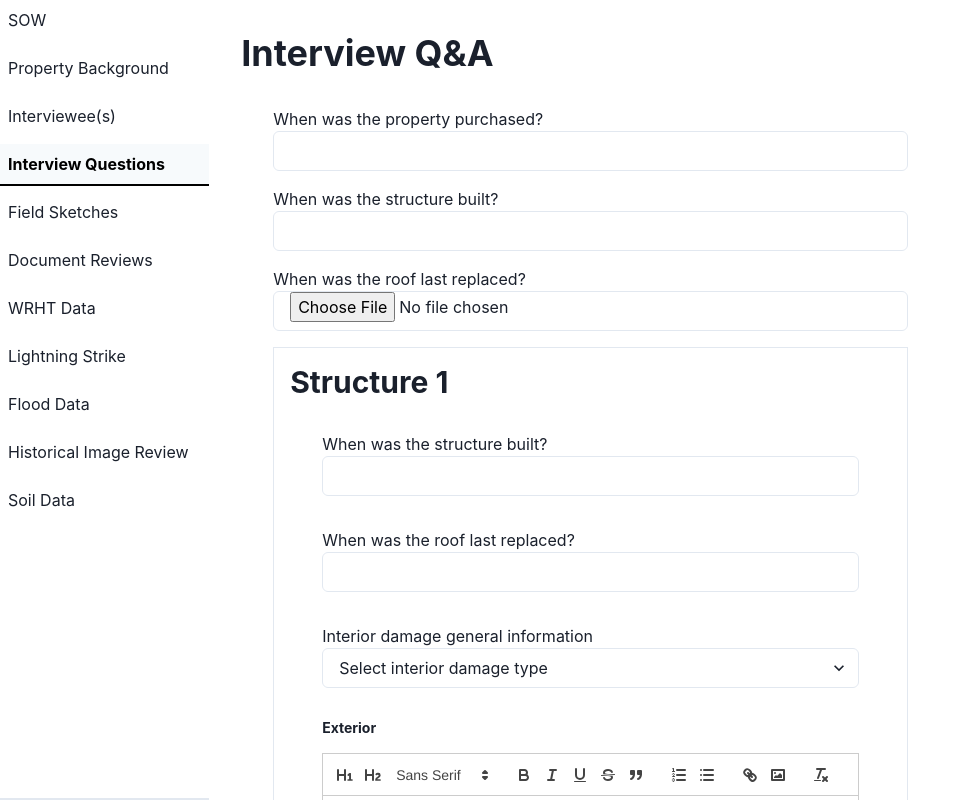
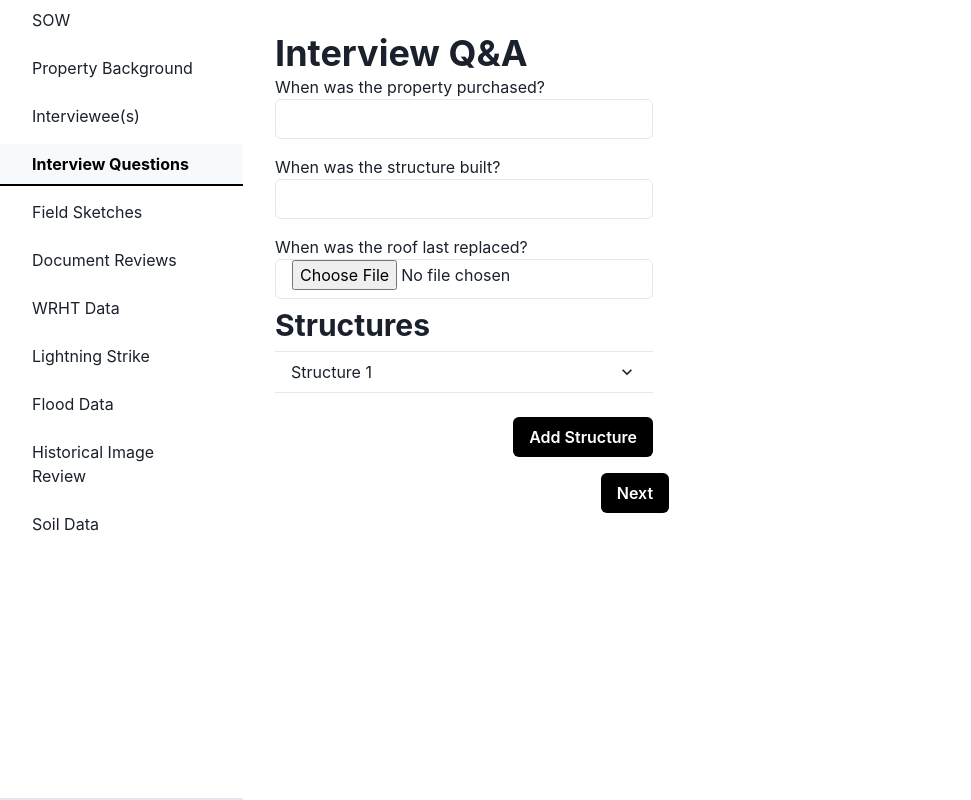
Before and after one commit to WebientTechnologies/REPORT-BUDDY-REACTJS, a React (Create React App) app: page / in a window 1280 px wide. Both pictures are taken after a click on the tab "Interview Questions". Shown: the whole page, without its empty margins (0-971 px from the left). Built offline with nearby package versions, Linux system fonts and the light colour scheme.

Commit message:
accodians added

```diff
--- a/src/component/FeildForm.jsx
+++ b/src/component/FeildForm.jsx
@@ -72,7 +72,7 @@ export function FieldForm() {
           h={"100vh"}
           overflowY={"auto"}
           position={"sticky"}
-          w="250px"
+          w="300px"
           justifyContent={"start"}
           gap={"2"}
           alignItems={"start"}
@@ -93,7 +93,6 @@ export function FieldForm() {
                 borderColor: "black",
               }}
               textAlign={"start"}
-              px="2"
               w="full"
               _active={{
                 bgColor: "gray.50",
@@ -101,8 +100,9 @@ export function FieldForm() {
                 fontWeight: "bold",
                 borderColor: "black",
               }}
+
             >
-              <Text w="full" textAlign={"start"}>
+              <Text w="full" textAlign={"start" } px="4" display={"block"}>
                 {tab.label}
               </Text>
             </Tab>
--- a/src/component/qna.jsx
+++ b/src/component/qna.jsx
@@ -2,17 +2,21 @@ import React, { useState } from "react";
 import {
   Box,
   Heading,
-  FormControl,
   Text,
-  Select,
   Input,
   Button,
+  VStack,
+  Accordion,
+  AccordionItem,
+  AccordionButton,
+  AccordionPanel,
   Divider,
-  VStack,
+  Icon,
+  FormControl,
+  AccordionIcon,
   HStack,
 } from "@chakra-ui/react";
-// import ReactMic from "react-mic";
-import AudioReactRecorder, { RecordState } from "audio-react-recorder";
+import { MdExpandMore } from "react-icons/md"; // Import accordion icon
 import ReactQuill from "react-quill";
 import {
   atticAccessOptions,
@@ -21,6 +25,7 @@ import {
   quillModules,
   roomAreaOptions,
 } from "./data";
+import ReactSelect from "react-select";
 
 function InterviewQnAComponent() {
   // State to store Q&A data
@@ -52,16 +57,13 @@ function InterviewQnAComponent() {
               {
                 type: "",
                 description: "",
-
-                        }
+              },
             ],
-                }
+          },
         ],
-        }
+      },
     ],
   });
-
-  // State to manage audio recording
 
   // Function to add a new structure
   const addStructure = () => {
@@ -120,14 +122,14 @@ function InterviewQnAComponent() {
 
   return (
     <Box p="4">
-      <Heading as="h2" size="xl" >
+      <Heading as="h2" size="xl">
         Interview Q&A
       </Heading>
-<Box p="8">
 
       {/* Display questions */}
+      <VStack spacing={4} align="start" gap={4}>
         {qna.questions.map((question, questionIndex) => (
-        <FormControl key={questionIndex} mb={4}>
+          <Box key={questionIndex} w="100%">
             <Text>{question.label}</Text>
             <Input
               type={question.type}
@@ -138,37 +140,42 @@ function InterviewQnAComponent() {
                 setQna({ ...qna, questions: updatedQuestions });
               }}
             />
-        </FormControl>
+          </Box>
         ))}
+      </VStack>
+
+      <Heading as="h3" size="lg" my={2}>
+Structures</Heading>
 
       {/* Display structures */}
+      <Accordion allowMultiple >
         {qna.structures.map((structure, structureIndex) => (
-        <Box p={4} key={structureIndex} border={"1px solid"} borderColor={"gray.200"}>
-        <Heading as="h3" size="lg">
+          <AccordionItem key={structureIndex} my={2}>
+            <AccordionButton>
+              <Box flex="1" textAlign="left">
                 Structure {structureIndex + 1}
-          </Heading>
-         <VStack gap={4} key={structureIndex} alignItems={'start'} p="8">
-
-
-          {/* When was the structure built? - text input */}
-          <FormControl mb={4}>
+              </Box>
+              <AccordionIcon/>
+            </AccordionButton>
+            <AccordionPanel pb={4}>
+              <VStack spacing={4} align="start" w="100%">
+                <Box w="100%">
                   <Text>When was the structure built?</Text>
                   <Input
                     type="text"
                     value={structure.buildDate}
                     onChange={(e) => {
                       const updatedStructures = [...qna.structures];
-                updatedStructures[structureIndex].buildDate = e.target.value;
+                      updatedStructures[structureIndex].buildDate =
+                        e.target.value;
                       setQna({
                         ...qna,
                         structures: updatedStructures,
                       });
                     }}
                   />
-          </FormControl>
-
-          {/* When was the roof last replaced? - text input */}
-          <FormControl mb={4}>
+                </Box>
+                <Box w="100%">
                   <Text>When was the roof last replaced?</Text>
                   <Input
                     type="text"
@@ -183,35 +190,28 @@ function InterviewQnAComponent() {
                       });
                     }}
                   />
-          </FormControl>
-
-          {/* Interior damage general information - React Select */}
-          <FormControl mb={4}>
+                </Box>
+                <Box w="100%">
                   <Text>Interior damage general information</Text>
-            <Select
+                  <ReactSelect
                     options={interiorDamageOptions}
                     placeholder="Select interior damage type"
                     isSearchable={false}
                     // Add your onChange logic here
                   />
-          </FormControl>
-
-          {/* Exterior sub sub heading */}
-          <Heading as="h6" size="xs">
+                </Box>
+                <Box w="100%">
+                  <Heading as="h6" size="sm">
                     Exterior
                   </Heading>
-
-          {/* React Quill for exterior damage information */}
-          <FormControl mb={4} minH={"200px"} isRequired>
+                  <FormControl mb={4} isRequired height={'200px'}>
                     <ReactQuill
                       modules={quillModules}
                       placeholder="1. Which items were damaged? 2. When were they installed? 3. When was the damage first noticed? 4. Which specific items were repaired and when? 5. Which specific items were replaced and when?"
                       style={{ height: "150px" }}
                     />
                   </FormControl>
-
-          {/* Notes - text input */}
-          <FormControl mb={4}>
+                  <Box w="100%">
                     <Text>Notes</Text>
                     <Input
                       type="text"
@@ -226,24 +226,20 @@ function InterviewQnAComponent() {
                         });
                       }}
                     />
-          </FormControl>
-
-          {/* Roof sub sub heading */}
-          <Heading as="h6" size="xs">
+                  </Box>
+                </Box>
+                <Box w="100%">
+                  <Heading as="h6" size="sm">
                     Roof
                   </Heading>
-
-          {/* React Quill for roof damage information */}
-          <FormControl mb={4} minH={"200px"} isRequired>
+                  <FormControl mb={4} isRequired height={'200px'}>
                     <ReactQuill
                       modules={quillModules}
                       placeholder="1. Which areas were damaged? 2. When were they installed? 3. When was each area of damage first noticed? 4. Which specific items were repaired and when? 5. Which specific items were replaced and when?"
                       style={{ height: "150px" }}
                     />
                   </FormControl>
-
-          {/* Notes - text input */}
-          <FormControl mb={4}>
+                  <Box w="100%">
                     <Text>Notes</Text>
                     <Input
                       type="text"
@@ -258,123 +254,115 @@ function InterviewQnAComponent() {
                         });
                       }}
                     />
-          </FormControl>
+                  </Box>
+                </Box>
 
-          {structure.rooms?.map((room, roomIndex) => {
-            return (
-            <Box p={4} key={roomIndex} border={"1px solid"} borderColor={"gray.200"} w={"full"}>
-                {/* Room/Area 1 sub sub heading */}
-                <Heading as="h6" size="xs">
+                {structure.rooms?.map((room, roomIndex) => (
+                  <Accordion allowMultiple key={roomIndex} w={"full"} gap={4}>
+                    <AccordionItem my={2}>
+                      <AccordionButton>
+                        <Box flex="1" textAlign="left">
                           Room/Area {roomIndex + 1}
-                </Heading>
-
-<Box p="8" w={"full"}>
-                    {/* Select Room/Area 1 - select */}
-                    <FormControl mb={4}>
+                        </Box>
+                        <AccordionIcon/>
+                      </AccordionButton>
+                      <AccordionPanel pb={4}>
+                        <VStack spacing={4} align="start" w="100%">
+                          <Box w="100%">
                             <Text>Select Room/Area {roomIndex + 1}</Text>
-                  <Select
+                            <ReactSelect
                               options={roomAreaOptions}
                               placeholder="Select room/area"
                               isSearchable={false}
                               // Add your onChange logic here
                             />
-                </FormControl>
-                {room.damages.map((damage , damageIndex) => {
-                  return (
-                    <Box p={4} key={damageIndex} border={"1px solid"} borderColor={"gray.200"}>
-
-                      {/* Damage sub sub sub heading */}
-                      <Heading as="h6" size="xs">
+                          </Box>
+                          <Accordion allowMultiple w="full">
+                            {room.damages.map((damage, damageIndex) => (
+                              <AccordionItem key={damageIndex} my={2}>
+                                <AccordionButton>
+                                  <Box flex="1" textAlign="left">
                                     Damage #{damageIndex + 1}
-                      </Heading>
-                        <Box p={8}>
-
-                      {/* Damage location - select */}
-                      <FormControl mb={4}>
+                                  </Box>
+                                  <AccordionIcon/>
+                                </AccordionButton>
+                                <AccordionPanel pb={4}>
+                                  <Box w="100%">
                                     <Text>Damage location</Text>
-                        <Select
+                                    <ReactSelect
                                       options={damageLocationOptions}
                                       placeholder="Select damage location"
                                       isSearchable={false}
                                       // Add your onChange logic here
                                     />
-                      </FormControl>
-
-                      {/* Attic access information - select */}
-                      <FormControl mb={4}>
+                                  </Box>
+                                  <Box w="100%">
                                     <Text>Attic access information</Text>
-                        <Select
+                                    <ReactSelect
                                       options={atticAccessOptions}
                                       placeholder="Select attic access information"
                                       isSearchable={false}
                                       // Add your onChange logic here
                                     />
-                      </FormControl>
-
-                      {/* Notes - text input */}
-                      <FormControl mb={4}>
+                                  </Box>
+                                  <Box w="100%">
                                     <Text>Notes</Text>
                                     <Input type="text" />
-                      </FormControl>
                                   </Box>
-                    </Box>
-                  );
-                })}
-                {/* Add Damage button */}
-               <HStack m={4} justifyItems={"end"} alignItems={"end"}>
+                                </AccordionPanel>
+                              </AccordionItem>
+                            ))}
+                          </Accordion>
                           <Button
                             bg="black"
                             _hover={{ bg: "gray.700" }}
                             color="white"
                             rounded="md"
-          ml="auto"
-          pr="4"
-          onClick={() => addDamageToRoom(structureIndex, roomIndex)}
+                            mt={4}
+                            ml={"auto"}
+                            onClick={() =>
+                              addDamageToRoom(structureIndex, roomIndex)
+                            }
                           >
                             Add Damage
                           </Button>
-        </HStack>
-
-                </Box>
-                <Divider />
-              </Box>
-            );
-          })}
-
-          {/* Add Room/Area button */}
-          <HStack w={"full"} m={4} justifyItems={"end"} alignItems={"end"}>
+                        </VStack>
+                      </AccordionPanel>
+                    </AccordionItem>
+                  </Accordion>
+                ))}
                 <Button
                   bg="black"
                   _hover={{ bg: "gray.700" }}
                   color="white"
                   rounded="md"
-          ml="auto"
-          pr="4"
+                  mt={4}
+                  ml={"auto"}
+
                   onClick={() => addRoomToStructure(structureIndex)}
                 >
                   Add Room/Area
                 </Button>
-        </HStack>
-
               </VStack>
-   </Box>
+            </AccordionPanel>
+          </AccordionItem>
         ))}
-      {/* Add structure button */}
-      <HStack m={4} justifyItems={"end"} alignItems={"end"}>
+      </Accordion>
+<HStack alignItems={'end'}>
 <Button
         bg="black"
         _hover={{ bg: "gray.700" }}
         color="white"
         rounded="md"
-          ml="auto"
-          pr="4"
+        ml={"auto"}
+
+        mt={4}
         onClick={addStructure}
       >
         Add Structure
       </Button>
 </HStack>
     </Box>
-    </Box>
   );
 }
 
```
Also changed, not shown: src/component/Sow.jsx (+6 -1 lines). Lines whose indentation alone changed are shown as unchanged.
